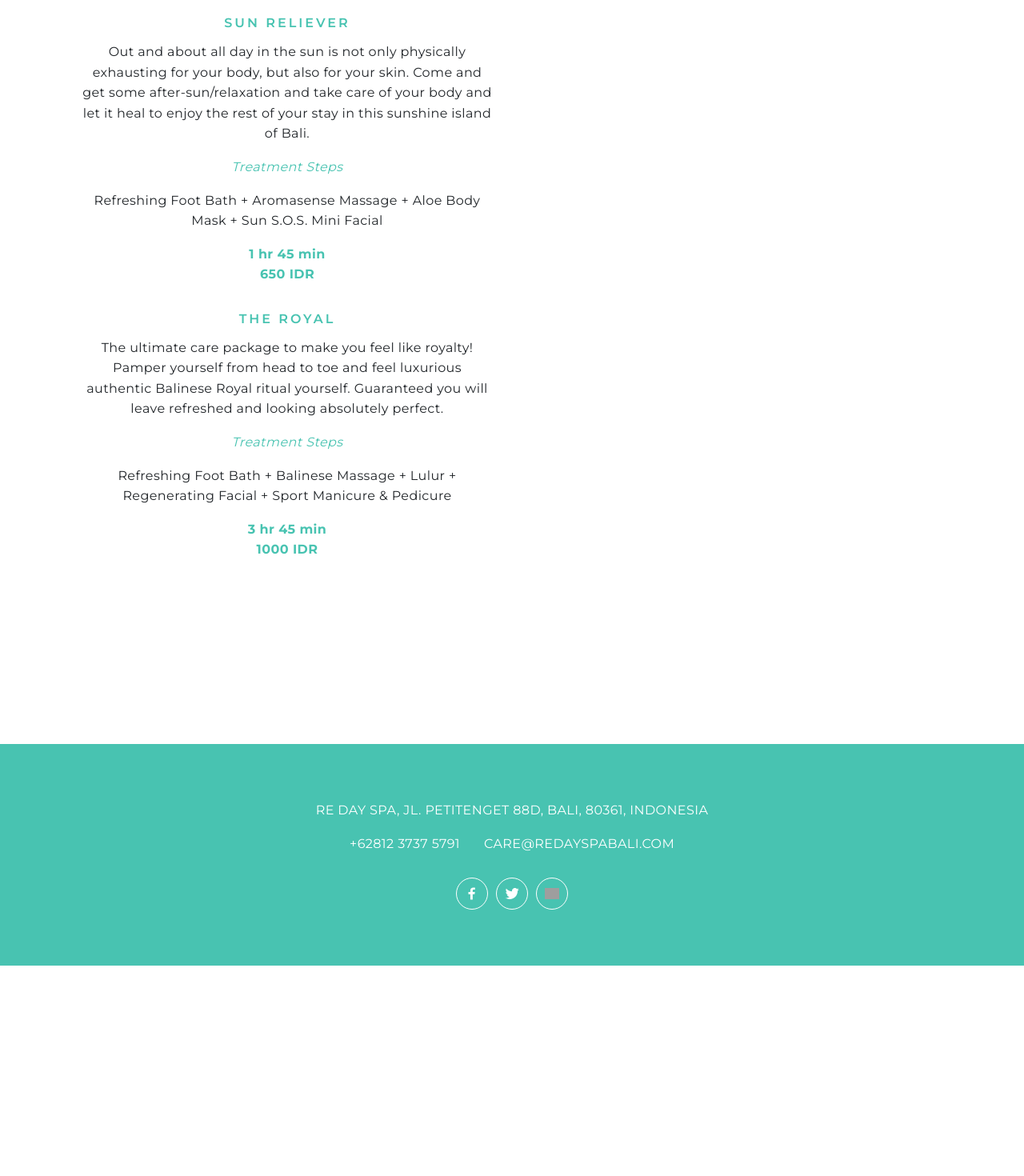
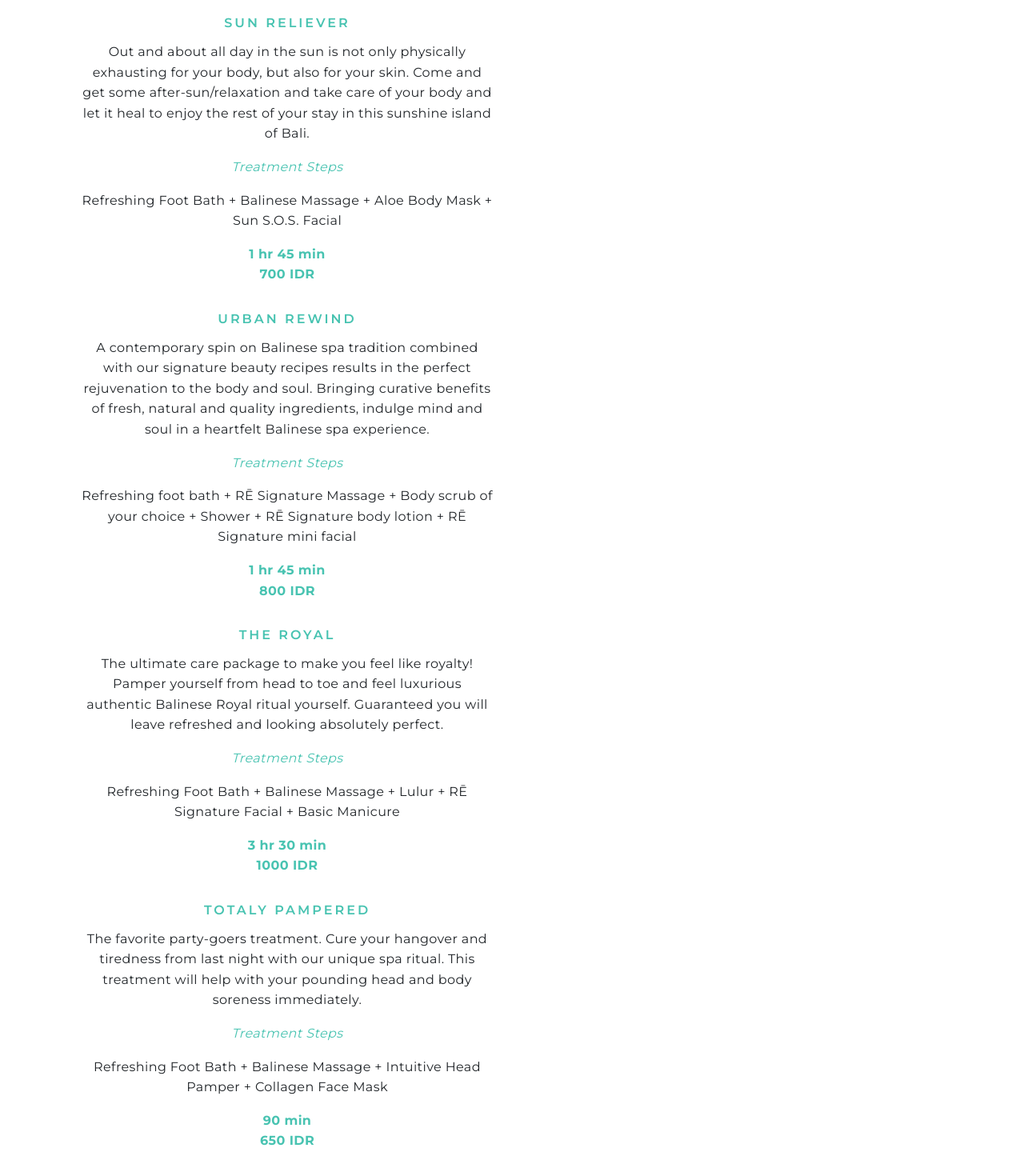
Before and after one commit to aldipee/redayspa, a Next.js app: page /treatment-menu in a window 1280 px wide. Shown: the part 6434-7904 px from the top of the page at 80% size. Before the commit the page ends 7641 px from the top, so only its background shows below. Built offline with nearby package versions, Linux system fonts and the light colour scheme; grey boxes are pictures that could not be loaded.

Commit message:
add new packages

```diff
--- a/pages/treatment-menu.js
+++ b/pages/treatment-menu.js
@@ -504,7 +504,7 @@ export default function Home() {
                           A staple ritual for spa-goers. A classic combination of full body massage and body scrub for a quick-fix; ease body soreness plus exfoliation for glowing skin.
                         </p>
                         <p>
-                        Full body massage choice: Balinese Massage (+IDR 30 for deep/dry/signature massage)
+                        Full body massage choice: Balinese Massage (+IDR 30 for deep / dry / signature massage)
                         <br />
                         Scrub choice: Lulur / Coffee / Coconut Vanilla
                         </p>
@@ -525,12 +525,27 @@ export default function Home() {
                         </p>
                         <p className='italic green'>Treatment Steps</p>
                         <p>
-                          Refreshing Foot Bath + Aromasense Massage + Aloe Body Mask + Sun S.O.S. Mini Facial
+                          Refreshing Foot Bath + Balinese Massage + Aloe Body Mask + Sun S.O.S. Facial
                         </p>
                         <p className='font-bold green'>
                           1 hr 45 min
                           <br />
-                          650 IDR
+                          700 IDR
+                        </p>
+                      </div>
+                      <div className='text-center mb30'>
+                        <div className='sm-heading'>URBAN REWIND</div>
+                        <p>
+                          A contemporary spin on Balinese spa tradition combined with our signature beauty recipes results in the perfect rejuvenation to the body and soul. Bringing curative benefits of fresh, natural and quality ingredients, indulge mind and soul in a heartfelt Balinese spa experience.
+                        </p>
+                        <p className='italic green'>Treatment Steps</p>
+                        <p>
+                          Refreshing foot bath + RĒ Signature Massage + Body scrub of your choice + Shower + RĒ Signature body lotion + RĒ Signature mini facial
+                        </p>
+                        <p className='font-bold green'>
+                          1 hr 45 min
+                          <br />
+                          800 IDR
                         </p>
                       </div>
                       <div className='text-center mb30'>
@@ -540,12 +555,27 @@ export default function Home() {
                         </p>
                         <p className='italic green'>Treatment Steps</p>
                         <p>
-                          Refreshing Foot Bath + Balinese Massage + Lulur + Regenerating Facial + Sport Manicure & Pedicure
+                          Refreshing Foot Bath + Balinese Massage + Lulur + RĒ Signature Facial + Basic Manicure
                         </p>
                         <p className='font-bold green'>
-                          3 hr 45 min
+                          3 hr 30 min
                           <br />
                           1000 IDR
+                        </p>
+                      </div>
+                      <div className='text-center mb30'>
+                        <div className='sm-heading'>TOTALY PAMPERED</div>
+                        <p>
+                          The favorite party-goers treatment. Cure your hangover and tiredness from last night with our unique spa ritual. This treatment will help with your pounding head and body soreness immediately.
+                        </p>
+                        <p className='italic green'>Treatment Steps</p>
+                        <p>
+                          Refreshing Foot Bath + Balinese Massage + Intuitive Head Pamper + Collagen Face Mask
+                        </p>
+                        <p className='font-bold green'>
+                          90 min
+                          <br />
+                          650 IDR
                         </p>
                       </div>
                     </div>
```
